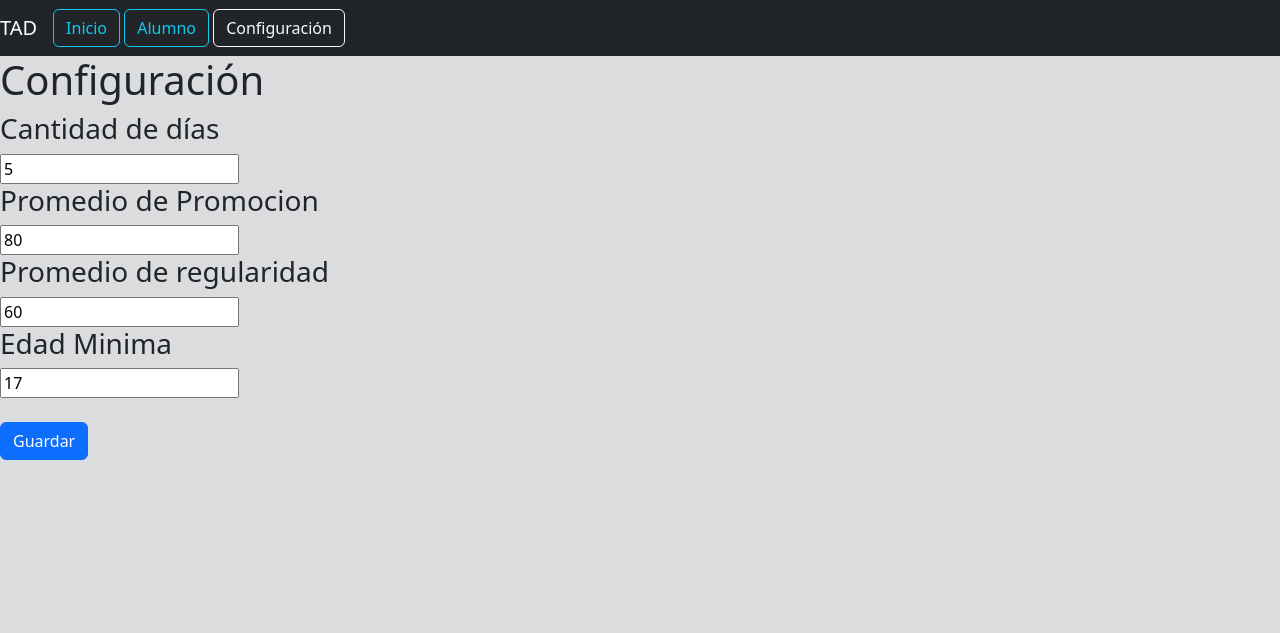
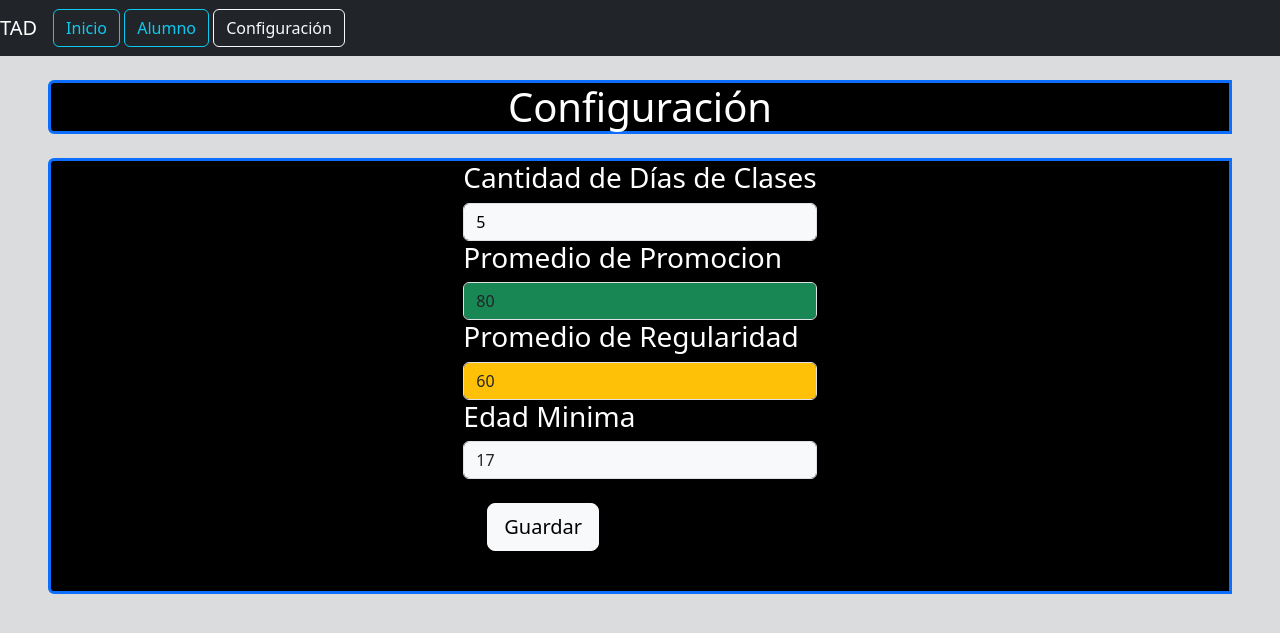
Before and after one commit to Pablo088/p2martinezPablo, a PHP site: page /pagina_parametros.php in a window 1280 px wide. Shown: the top 633 px of the page. Run offline with PHP 8.4, Linux system fonts and the light colour scheme; data comes from the database, SQL or seed files in the repository.

Commit message:
pagina_parametros.php

```diff
--- a/TAD/Parametros/pagina_parametros.php
+++ b/TAD/Parametros/pagina_parametros.php
@@ -32,20 +32,20 @@
             <a href="/Parametros/pagina_parametros.php"><button class="btn btn-outline-light">Configuración</button></a>
         </div>
     </nav>
-    <form action="/Parametros/configuracion.php" method="post">
+
+    <h1 class="d-flex justify-content-center border border-3 border-primary rounded-start mx-5 m-4 bg-black text-white">Configuración</h1>
+    <form action="/Parametros/configuracion.php" method="post" class="d-flex justify-content-center m-4 border border-3 border-primary rounded-start mx-5 text-white bg-black">
+
         <div>
-            <div class="align-items-centre">
-                <h1>Configuración</h1>
-                <h3>Cantidad de días</h3>
-                <input type="number" name="cantidad_dias" value="<?php echo $cantidad_dias ?>">
+                <h3>Cantidad de Días de Clases</h3>
+                <input type="number" name="cantidad_dias" value="<?php echo $cantidad_dias ?>" class="form-control bg-light text-black">
                 <h3>Promedio de Promocion</h3>
-                <input type="number" name="promedio_promocion" value="<?php echo $promedio_promocion ?>" >
-                <h3>Promedio de regularidad</h3>
-                <input type="number" name="promedio_regularidad" value="<?php echo $promedio_regularidad ?>" >
+                <input type="number" name="promedio_promocion" value="<?php echo $promedio_promocion ?>" class="form-control bg-success">
+                <h3>Promedio de Regularidad</h3>
+                <input type="number" name="promedio_regularidad" value="<?php echo $promedio_regularidad ?>" class="form-control bg-warning">
                 <h3>Edad Minima</h3>
-                <input type="number" name="edad_minima" value="<?php echo $edad_minima ?>" >
-                <p><input type="submit" name="enviar" class="btn btn-primary mt-4" value="Guardar"></p>
-            </div>
+                <input type="number" name="edad_minima" value="<?php echo $edad_minima ?>" class="form-control bg-light">
+                <p><input type="submit" name="enviar" class="btn btn-light m-4 btn-lg" value="Guardar"></p>
         </div>
     </form>
 </body>
```
